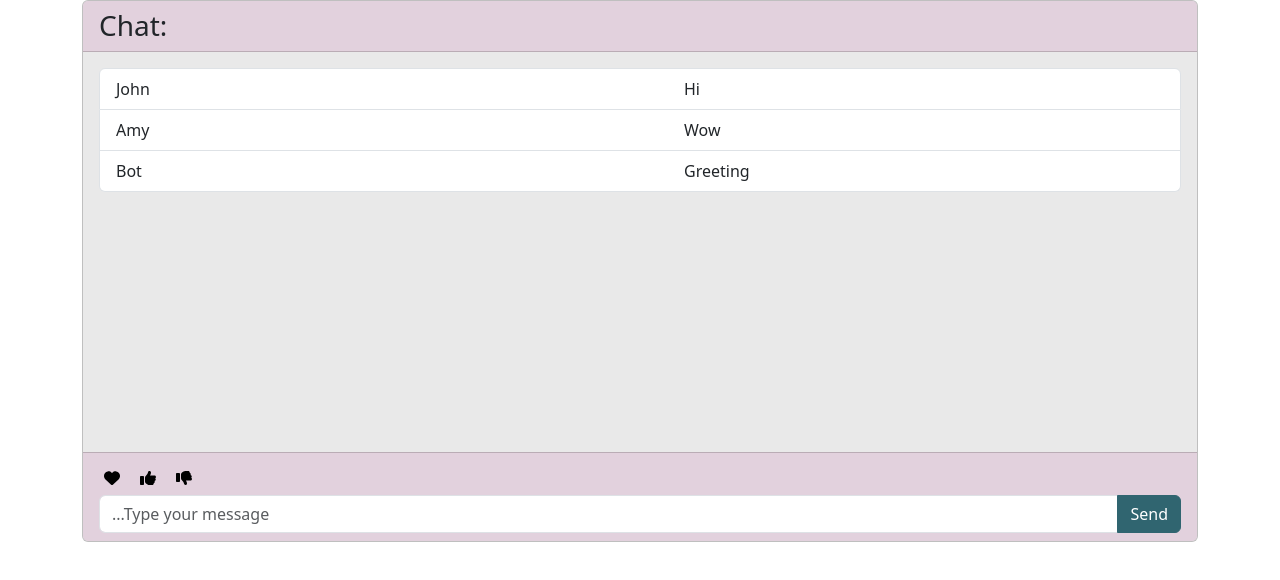
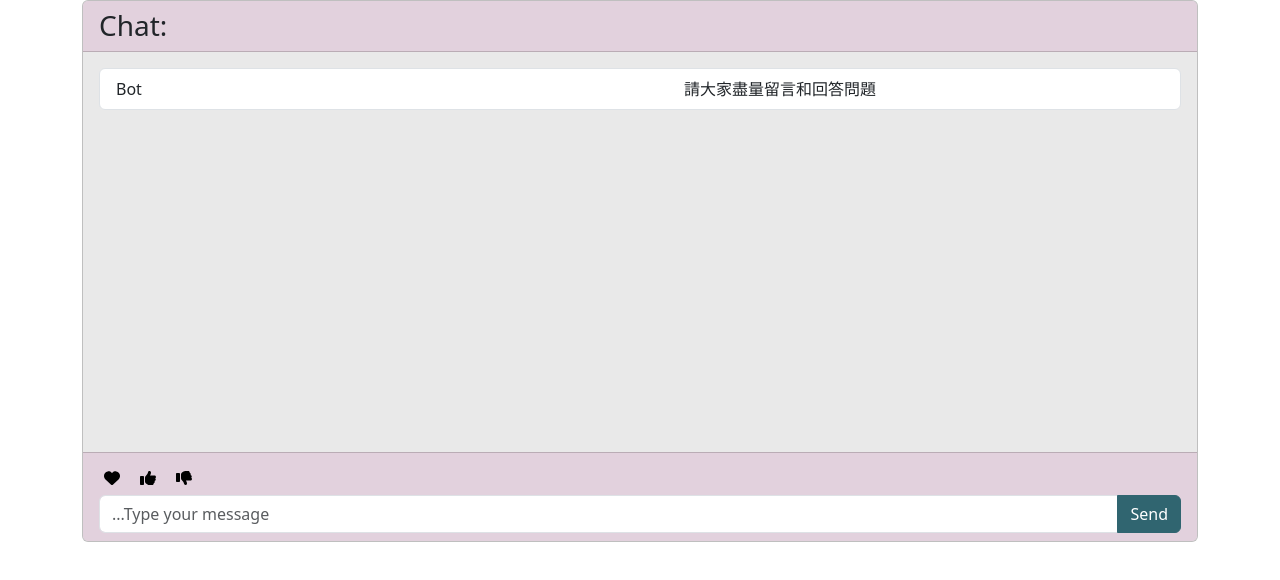
Before and after one commit to yarik89spb/personal-project, a React (Vite) app in the folder client/: page /guest in a window 1280 px wide. Shown: the top 580 px of the page. Built offline with nearby package versions, Linux system fonts and the light colour scheme; no server answers; what chartjs-plugin-datalabels would draw is missing.

Commit message:
Fix test data for dmeo

```diff
--- a/client/src/components/GuestView.tsx
+++ b/client/src/components/GuestView.tsx
@@ -10,9 +10,7 @@ import { Option, Question, Comment } from '../utils/interfaces.ts';
 
 function GuestView() {
   let userComments = [
-    {userName: 'John', text:'Hi', questionId: 11},
-    {userName:'Amy', text:'Wow', questionId: 11},
-    {userName:'Bot', text:'Greeting', questionId: 11}
+    {userName:'Bot', text:'請大家盡量留言和回答問題', questionId: 11}
   ];
 
   const [commentsArray, setComments] =  useState<Comment[]>(userComments);
--- a/client/src/components/HostView.tsx
+++ b/client/src/components/HostView.tsx
@@ -9,9 +9,7 @@ import './HostView.css';
 
 function HostView(){
   let userComments = [
-    {userName: 'John', text:'Hi', questionId: 11},
-    {userName:'Amy', text:'Wow', questionId: 11},
-    {userName:'Bot', text:'Greeting', questionId: 11}
+    {userName:'Bot', text:'請大家盡量留言和回答問題', questionId: 11}
   ];
 
   const [projectData, setProjectData] = useState({
```
Also changed, not shown: 2 other files (tests, documents, lock files or other folders).
